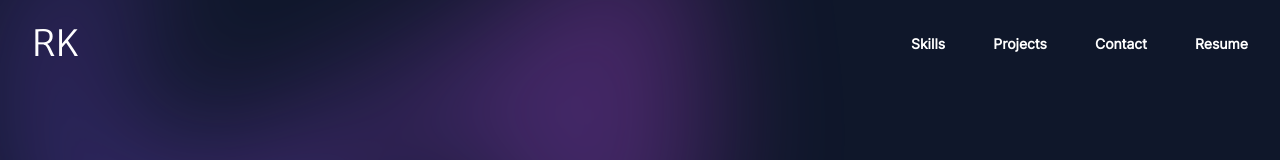
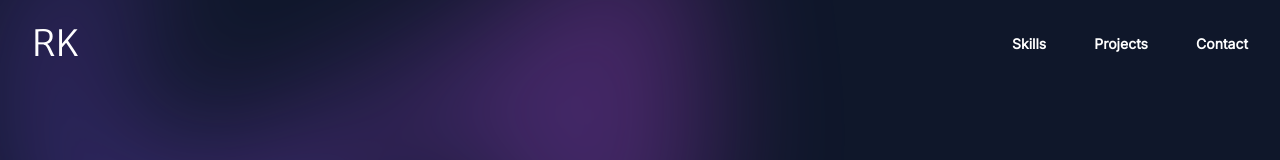
Before and after one commit to Kalasky/portfolio-dev, a React (Vite) app: page / in a window 1280 px wide. Shown: the top 160 px of the page. Built offline with nearby package versions, Linux system fonts and the light colour scheme.

Commit message:
removed unneeded home page nav link

```diff
--- a/src/pages/Home.jsx
+++ b/src/pages/Home.jsx
@@ -21,7 +21,6 @@ const navigation = [
   { name: 'Skills', sectionId: 'skills' },
   { name: 'Projects', sectionId: 'projects' },
   { name: 'Contact', sectionId: 'contact' },
-  { name: 'Resume', sectionId: '' },
 ]
 
 const Home = () => {
```
